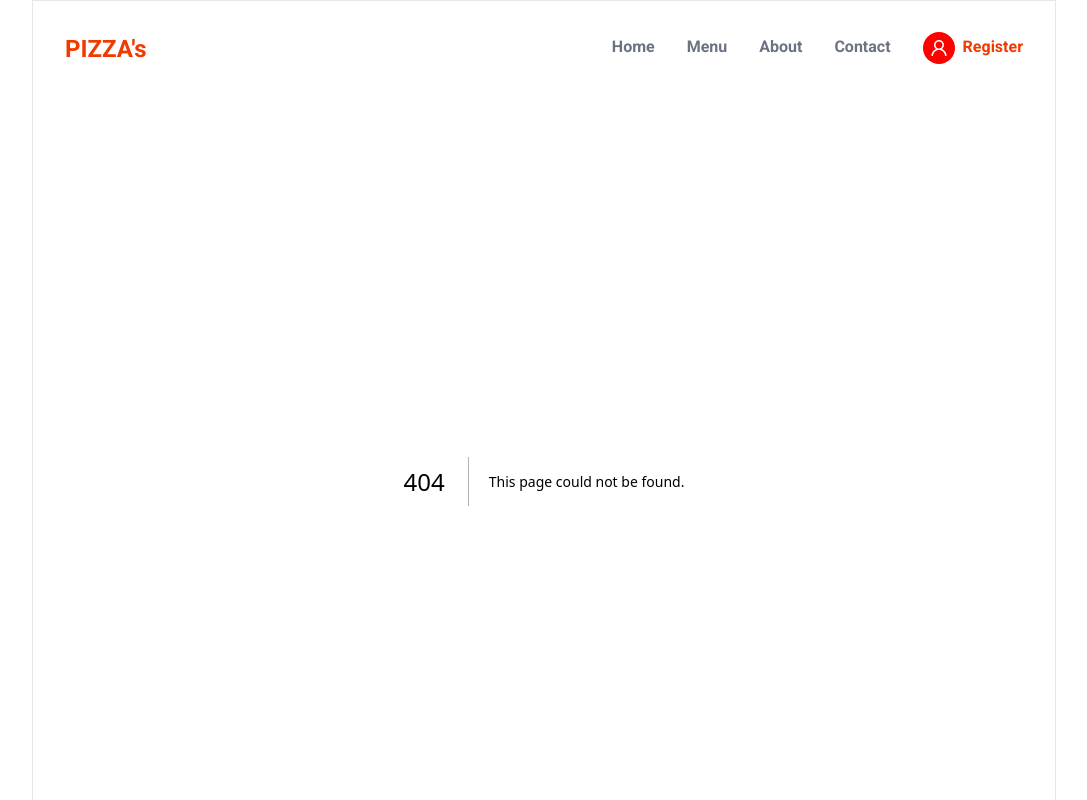
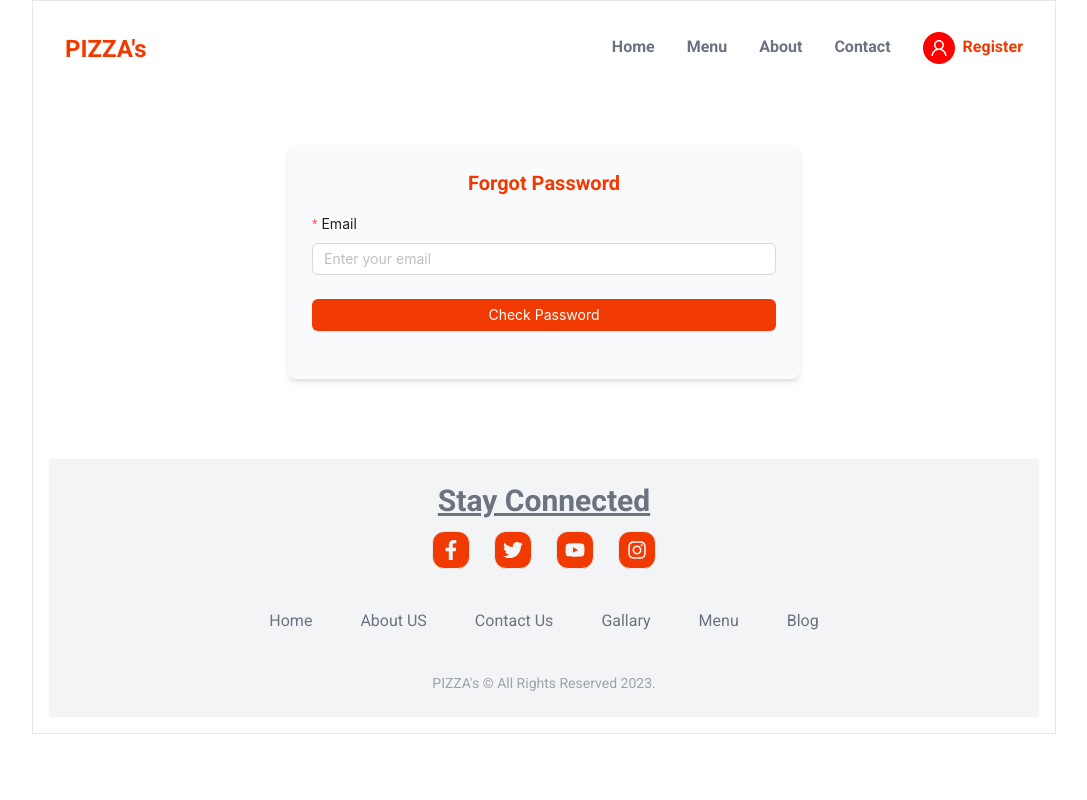
Before and after one commit to shakshishar/food-app, a Next.js app: page /forgetPassword in a window 1280 px wide. Before the commit this address had no page. Shown: the top 800 px of the page, without its empty margins (96-1183 px from the left). Built offline with nearby package versions, Linux system fonts and the light colour scheme.

Commit message:
added logout and forget password option

```diff
--- /dev/null
+++ b/app/api/forgetPassword/route.js
@@ -0,0 +1,47 @@
+import { NextResponse } from "next/server";
+import connectMongo from "@/lib/mongoConnect";
+import User from "@/utils/models/user";
+import nodemailer from "nodemailer";
+
+export async function POST(req) {
+  try {
+    await connectMongo();
+    const { email } = await req.json();
+
+    // Find user by email
+    const user = await User.findOne({ email });
+
+    if (!user) {
+      return NextResponse.json({ message: "User not found", type: "error" }, { status: 404 });
+    }
+
+    // Retrieve password from the database
+    const userPassword = user.password;
+
+    // Configure Nodemailer
+    const transporter = nodemailer.createTransport({
+      service: "gmail",
+      auth: {
+        user: "",
+        pass: "",
+      },
+    });
+
+    // Email Content
+    const mailOptions = {
+      from: "your-email@gmail.com",
+      to: user.email,
+      subject: "Password Recovery",
+      text: `Hello,\n\nYour password is: ${userPassword}\n\nPlease change your password after logging in.`,
+    };
+
+    // Send email
+    await transporter.sendMail(mailOptions);
+
+    return NextResponse.json({ message: "Password has been sent to your email!", type: "success" }, { status: 200 });
+
+  } catch (error) {
+    console.error("Error sending email:", error);
+    return NextResponse.json({ message: "Server error", type: "error" }, { status: 500 });
+  }
+}
--- a/app/api/userLogin/route.js
+++ b/app/api/userLogin/route.js
@@ -20,7 +20,10 @@ export async function POST(req) {
       return NextResponse.json({ message: "Incorrect password", type: "error" }, { status: 401 });
     }
 
-    return NextResponse.json({ message: "Login successful!", type: "success" }, { status: 200 });
+    return NextResponse.json({ message: "Login successful!", type: "success",
+      name: user.name,
+      password:user.password,
+       }, { status: 200 });
 
   } catch (error) {
     console.error("Login error:", error);
--- /dev/null
+++ b/app/forgetPassword/page.js
@@ -0,0 +1,60 @@
+"use client";
+import { useState } from "react";
+import { Form, Input, Button } from "antd";
+import toast from "react-hot-toast";
+
+const ForgetPassword = () => {
+  const [form] = Form.useForm();
+  const [loading, setLoading] = useState(false);
+
+  const handleCheckPassword = async (values) => {
+    setLoading(true);
+    try {
+      const response = await fetch("/api/forgetPassword", {
+        method: "POST",
+        headers: { "Content-Type": "application/json" },
+        body: JSON.stringify(values),
+      });
+
+      const data = await response.json();
+      setLoading(false);
+
+      if (response.ok) {
+        toast.success("Password sent to your email!");
+        form.resetFields();
+      } else {
+        toast.error(data.message || "Failed to retrieve password.");
+      }
+    } catch (error) {
+      setLoading(false);
+      toast.error("Something went wrong.");
+    }
+  };
+
+  return (
+    <div className="max-w-lg mx-auto mt-16 p-6 bg-gray-50 rounded-lg shadow-md">
+      <h1 className="text-xl font-semibold text-center text-primary mb-4">Forgot Password</h1>
+
+      <Form form={form} name="forgotPassword" layout="vertical" onFinish={handleCheckPassword}>
+        <Form.Item
+          label="Email"
+          name="email"
+          rules={[
+            { required: true, message: "Please enter your email!" },
+            { type: "email", message: "Enter a valid email address!" },
+          ]}
+        >
+          <Input placeholder="Enter your email" />
+        </Form.Item>
+
+        <Form.Item>
+          <Button type="primary" htmlType="submit" className="w-full bg-primary" loading={loading}>
+            Check Password
+          </Button>
+        </Form.Item>
+      </Form>
+    </div>
+  );
+};
+
+export default ForgetPassword;
--- a/app/register/page.js
+++ b/app/register/page.js
@@ -1,6 +1,7 @@
 "use client";
 import React from "react";
 import { Form, Input, Button,message } from "antd";
+import Link from "next/link";
 import toast from "react-hot-toast";
 
 const Register = () => {
@@ -57,6 +58,7 @@ const Register = () => {
           rules={[
             { required: true, message: "Please input your email!" },
             { type: "email", message: "Please enter a valid email!" },
+            { pattern: /^[a-zA-Z0-9._%+-]+@gmail\.com$/, message: "Only Gmail accounts are allowed!" },
           ]}
         >
           <Input
@@ -109,6 +111,7 @@ const Register = () => {
 
 
         <Form.Item>
+        <Link href="/">
           <Button
           type="primary"
           htmlType="submit"
@@ -116,6 +119,7 @@ const Register = () => {
          >
             Register
           </Button>
+          </Link>
         </Form.Item>
       </Form>
     </section>
--- a/components/Header.js
+++ b/components/Header.js
@@ -3,18 +3,18 @@ import React, { useState } from "react";
 import Link from "next/link";
 import toast from "react-hot-toast";
 import { UserOutlined, MenuOutlined, CloseOutlined } from "@ant-design/icons";
-import { Avatar, Modal, Input, Button, Form, message } from "antd";
+import { Avatar, Dropdown, Menu, Modal, Input, Button, Form } from "antd";
 
 const Header = () => {
   const [isModalOpen, setIsModalOpen] = useState(false);
   const [isMobileMenuOpen, setIsMobileMenuOpen] = useState(false);
   const [loading, setLoading] = useState(false);
+  const [user, setUser] = useState(null);  // Initially, no user is logged in
   const [form] = Form.useForm();
 
   const handleLogin = async () => {
     try {
       const values = await form.validateFields();
-      console.log("Form values:", values);
       setLoading(true);
 
       const response = await fetch("/api/userLogin", {
@@ -23,28 +23,35 @@ const Header = () => {
         body: JSON.stringify(values),
       });
 
-      console.log("Response status:", response.status);
-
-      const data = await response.json().catch(() => null);
-      console.log("Response data:", data);
-
+      const data = await response.json();
       setLoading(false);
 
       if (response.ok) {
-        toast.success(data?.message || "Login successful!");
-        console.log("Login successful:", data?.message);
+        toast.success(data.message);
+        setUser(data.name);  // Store the logged-in user's name
         setIsModalOpen(false);
         form.resetFields();
       } else {
-        toast.error(data?.message || "Login failed.");
+        toast.error(data.message);
       }
     } catch (error) {
       setLoading(false);
-      console.error("Login error:", error);
       toast.error("Something went wrong.");
     }
   };
 
+  const handleLogout = () => {
+    setUser(null); // Reset user state
+    toast.success("Logged out successfully!");
+  };
+
+  const menu = (
+    <Menu>
+      <Menu.Item key="logout" onClick={handleLogout}>
+        Logout
+      </Menu.Item>
+    </Menu>
+  );
 
   return (
     <div className="p-4 bg-white">
@@ -56,59 +63,63 @@ const Header = () => {
 
         {/* Desktop Navigation */}
         <nav className="hidden md:flex gap-8 text-gray-500 font-semibold">
-          <Link className="hover:scale-110 hover:transition-all" href="/">
-            Home
-          </Link>
-          <Link className="hover:scale-110 hover:transition-all" href="/menu">
-            Menu
-          </Link>
-          <Link className="hover:scale-110 hover:transition-all" href="/aboutus">
-            About
-          </Link>
-          <Link className="hover:scale-110 hover:transition-all" href="/contactus">
-            Contact
-          </Link>
+          <Link className="hover:scale-110 hover:transition-all" href="/">Home</Link>
+          <Link className="hover:scale-110 hover:transition-all" href="/menu">Menu</Link>
+          <Link className="hover:scale-110 hover:transition-all" href="/aboutus">About</Link>
+          <Link className="hover:scale-110 hover:transition-all" href="/contactus">Contact</Link>
+
           <div className="flex gap-2">
-            <button
-              onClick={() => setIsModalOpen(true)}
-              className="hover:scale-110 hover:transition-all flex items-center"
-            >
+            {user ? (
+              <Dropdown menu={menu} trigger={["click"]}>
+                <button className="hover:scale-110 hover:transition-all flex items-center">
+                  <Avatar size="medium" style={{ background: "red", color: "white", marginTop: "-3px" }}>
+                    {user[0]?.toUpperCase()} {/* Show first letter of user's name */}
+                  </Avatar>
+                  <span className="ml-2">{user}</span>
+                </button>
+              </Dropdown>
+            ) : (
+              <>
+                <button onClick={() => setIsModalOpen(true)} className="hover:scale-110 hover:transition-all flex items-center">
                   <Avatar size="medium" style={{ background: "red", color: "white", marginTop: "-3px" }} icon={<UserOutlined />} />
                 </button>
-            <Link className="hover:scale-110 hover:transition-all text-primary" href="/register">
-              Register
-            </Link>
+                <Link className="hover:scale-110 hover:transition-all text-primary" href="/register">Register</Link>
+              </>
+            )}
           </div>
         </nav>
 
-        {/* Hamburger Icon for Mobile */}
+        {/* Mobile Menu */}
         <button className="md:hidden text-2xl" onClick={() => setIsMobileMenuOpen(!isMobileMenuOpen)}>
           {isMobileMenuOpen ? <CloseOutlined /> : <MenuOutlined />}
         </button>
       </div>
 
-      {/* Mobile Navigation Menu */}
+      {/* Mobile Navigation */}
       {isMobileMenuOpen && (
         <div className="flex flex-col gap-4 py-4 bg-white md:hidden">
-          <Link className="hover:scale-110 hover:transition-all" href="/">
-            Home
-          </Link>
-          <Link className="hover:scale-110 hover:transition-all" href="/menu">
-            Menu
-          </Link>
-          <Link className="hover:scale-110 hover:transition-all" href="/aboutus">
-            About
-          </Link>
-          <Link className="hover:scale-110 hover:transition-all" href="/contactus">
-            Contact
-          </Link>
+          <Link className="hover:scale-110 hover:transition-all" href="/">Home</Link>
+          <Link className="hover:scale-110 hover:transition-all" href="/menu">Menu</Link>
+          <Link className="hover:scale-110 hover:transition-all" href="/aboutus">About</Link>
+          <Link className="hover:scale-110 hover:transition-all" href="/contactus">Contact</Link>
           <div className="flex gap-2">
+            {user ? (
+              <Dropdown menu={menu} trigger={["click"]}>
+                <button className="hover:scale-110 hover:transition-all flex items-center">
+                  <Avatar size="medium" style={{ background: "red", color: "white" }}>
+                    {user[0]?.toUpperCase()}
+                  </Avatar>
+                  <span className="ml-2">{user}</span>
+                </button>
+              </Dropdown>
+            ) : (
+              <>
                 <button onClick={() => setIsModalOpen(true)} className="hover:scale-110 hover:transition-all flex items-center">
                   <Avatar size="medium" style={{ background: "red", color: "white" }} icon={<UserOutlined />} />
                 </button>
-            <Link className="hover:scale-110 hover:transition-all text-primary" href="/register">
-              Register
-            </Link>
+                <Link className="hover:scale-110 hover:transition-all text-primary" href="/register">Register</Link>
+              </>
+            )}
           </div>
         </div>
       )}
@@ -137,9 +148,15 @@ const Header = () => {
             <Input.Password className="w-full border-0 border-b-2 border-gray-400 hover:!border-primary focus:!border-primary focus:!outline-none focus:!ring-0 font-bold" placeholder="Enter your password" />
           </Form.Item>
           <div className="flex justify-between items-center">
-            <Button className="text-primary hover:!bg-primary focus:!bg-primary" type="link">
-              Forgot Password?
+          <Button
+            type="link"
+            className="text-primary hover:!bg-transparent"
+            onClick={() => setIsModalOpen(false)}
+          >
+            <Link href="/forgetPassword">Forgot Password?</Link>
           </Button>
+
+
             <Button className="bg-primary hover:!bg-primary focus:!bg-primary" type="primary" loading={loading} onClick={handleLogin}>
               Login
             </Button>
--- a/package.json
+++ b/package.json
@@ -16,6 +16,7 @@
     "bootstrap-4-react": "^0.0.59",
     "mongoose": "^8.9.5",
     "next": "15.1.4",
+    "nodemailer": "^6.10.0",
     "react": "^19.0.0",
     "react-dom": "^19.0.0",
     "react-hot-toast": "^2.5.2",
```
Also changed, not shown: 1 other file (tests, documents, lock files or other folders). Lines whose indentation alone changed are shown as unchanged.
